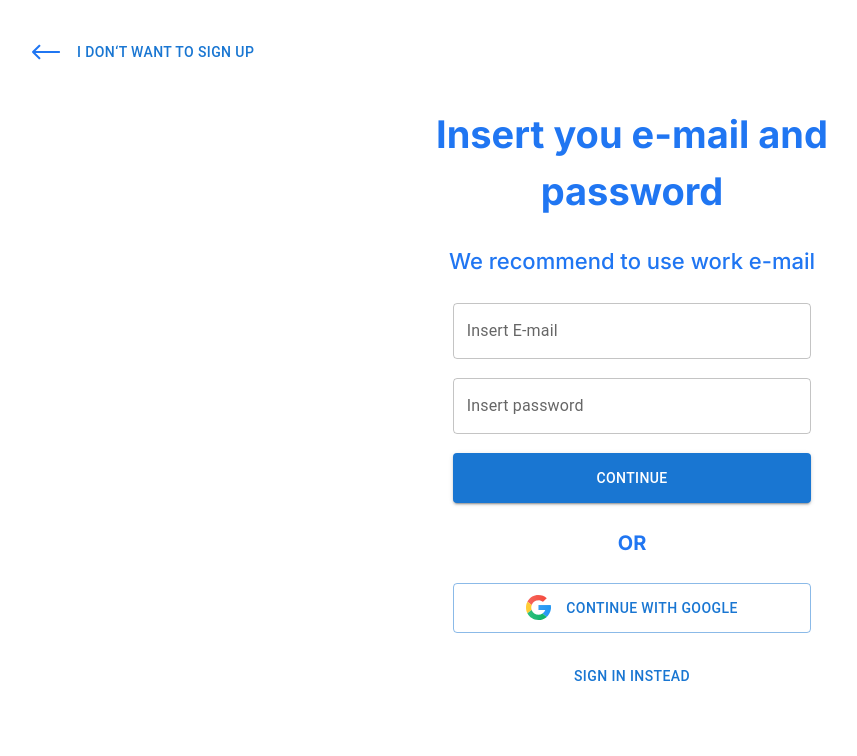
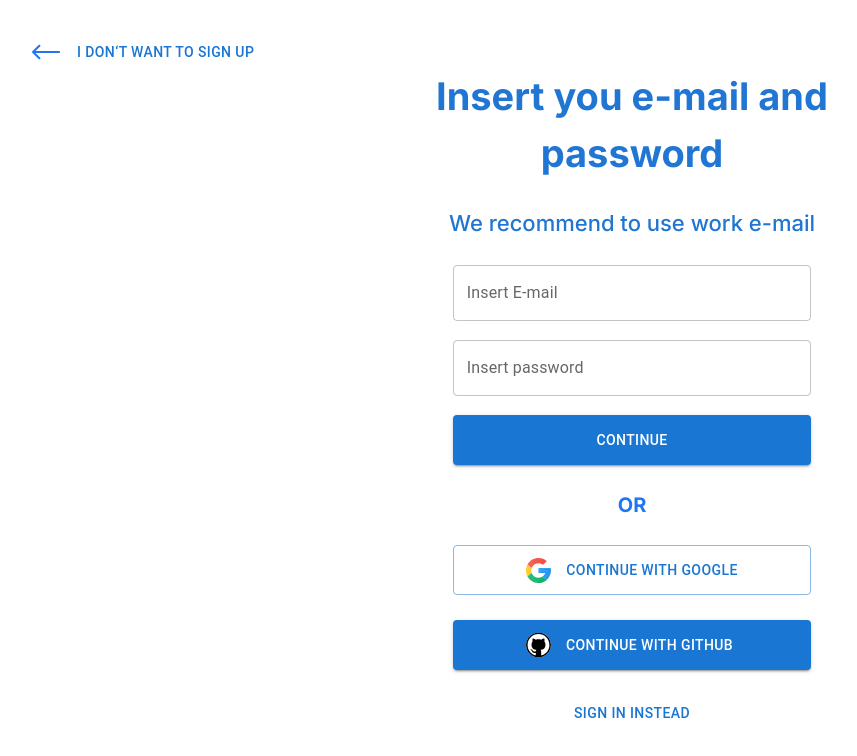
Before and after one commit to RoastedPikachu/Agora_Project, a Next.js app: page /signUp in a window 1280 px wide. Shown: the top 756 px of the page, without its empty margins (8-865 px from the left). Built offline with nearby package versions, Linux system fonts and the light colour scheme.

Commit message:
Поправил стили для кнопки входа через гитхаб
Также добавил эту кнопку на страницу регистрации, а также пофиксил проблему с CSR

```diff
--- a/src/app/signIn/page.tsx
+++ b/src/app/signIn/page.tsx
@@ -31,8 +31,8 @@ const Page = () => {
                         <p className="ml-[15px]">Continue with Google</p>
                     </Button>
 
-                    <Button variant="contained" onClick={() => signIn('github')} className="row-span-2 mx-[15%] w-[70%] h-[50px] bg-[#000000] border-2 hover:border-[2px] rounded-[5px] text-[1rem] font-bold">
-                        <img src="/static/GoogleIcon.svg" alt="" className="w-[25px] h-[25px]"/>
+                    <Button variant="contained" onClick={() => signIn('github')} className="row-span-2 mx-[15%] w-[70%] h-[50px] bg-[#000000] hover:bg-[#111111] border-2 hover:border-[2px] rounded-[5px] text-[1rem] font-bold">
+                        <img src="/static/GithubIcon.svg" alt="" className="ml-[-5px] w-[25px] h-[30px]"/>
 
                         <p className="ml-[15px]">Continue with GitHub</p>
                     </Button>
--- a/src/app/signUp/page.tsx
+++ b/src/app/signUp/page.tsx
@@ -1,3 +1,4 @@
+"use client";
 import React from 'react';
 
 import Link from "next/link";
@@ -19,16 +20,16 @@ const Page = () => {
             </Link>
 
             <form className="relative w-[40%] h-auto">
-                <div className="relative grid justify-items-center grid-rows-[9] grid-cols-1 gap-y-[25px] w-full h-full">
-                    <h2 className="text-[#2076f2] text-[2.375rem] text-center font-bold">Insert you e-mail and password</h2>
+                <div className="relative grid justify-items-center grid-rows-[10] grid-cols-1 gap-y-[25px] w-full h-full">
+                    <h2 className="text-[#2076d2] text-[2.375rem] text-center font-bold">Insert you e-mail and password</h2>
 
-                    <p className="text-[#2076f2] text-[1.375rem] text-center font-medium">We recommend to use work e-mail</p>
+                    <p className="text-[#2076d2] text-[1.375rem] text-center font-medium">We recommend to use work e-mail</p>
 
                     <TextField label="Insert E-mail" className="relative mx-[15%] w-[70%] h-[50px] border-2 rounded-[5px] placeholder:text-[#120154]"/>
 
                     <TextField label="Insert password" className="relative mx-[15%] w-[70%] h-[50px] border-2 rounded-[5px] placeholder:text-[#120154]"/>
 
-                    <Button variant="contained" className="flex justify-center items-center mx-[15%] w-[70%] h-[50px] bg-[#2076f2] rounded-[5px] text-[1.25rem] font-bold">Continue</Button>
+                    <Button variant="contained" className="flex justify-center items-center mx-[15%] w-[70%] h-[50px] bg-[#2076d2] rounded-[5px] text-[1.25rem] font-bold">Continue</Button>
 
                     <p className="text-[#2076f2] text-[1.25rem] font-bold">OR</p>
 
@@ -36,6 +37,12 @@ const Page = () => {
                         <img src="/static/GoogleIcon.svg" alt="" className="w-[25px] h-[25px]"/>
 
                         <p className="ml-[15px]">Continue with Google</p>
+                    </Button>
+
+                    <Button variant="contained" onClick={() => signIn('github')} className="row-span-2 mx-[15%] w-[70%] h-[50px] bg-[#000000] hover:bg-[#111111] border-2 hover:border-[2px] rounded-[5px] text-[1rem] font-bold">
+                        <img src="/static/GithubIcon.svg" alt="" className="ml-[-5px] w-[25px] h-[30px]"/>
+
+                        <p className="ml-[15px]">Continue with GitHub</p>
                     </Button>
 
                     <Link href="/signIn">
```
Also changed, not shown: public/static/GithubIcon.svg (added).
